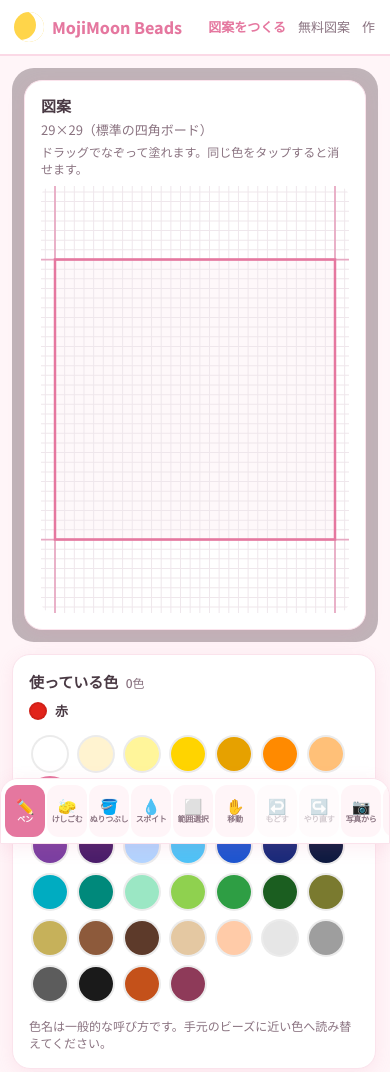
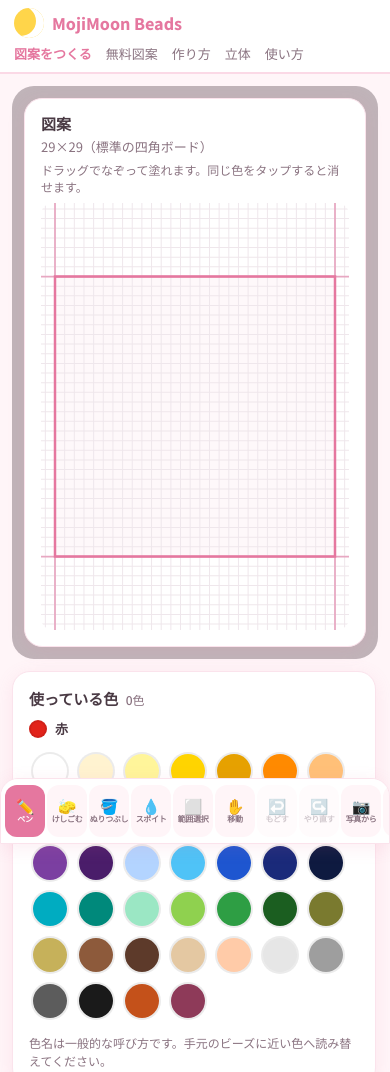
Before and after one commit to martinfly1016/perler_bead, a plain HTML site: page index.html in a window 390 px wide. Shown: the top 1072 px of the page. Drawn offline with Linux system fonts and the light colour scheme.

Commit message:
Fix mobile header nav overflow so every link stays visible. (#6)
On small screens the nav now wraps onto a second row instead of
scrolling with a hidden scrollbar, so 作り方, 立体, and 使い方 are
reachable. Desktop layout is unchanged.

Co-authored-by: Grok Bot <grok-bot@users.noreply.github.com>

```diff
--- a/style.css
+++ b/style.css
@@ -930,16 +930,26 @@ a {
 
 @media (max-width: 860px) {
     .top {
-        padding: 0 14px;
-        height: 56px;
+        padding: 8px 14px;
+        height: auto;
+        min-height: 56px;
+        flex-wrap: wrap;
+        row-gap: 6px;
+        column-gap: 12px;
     }
 
     .logo {
         font-size: 16px;
     }
 
+    .nav {
+        flex-wrap: wrap;
+        overflow: visible;
+        gap: 4px 14px;
+    }
+
     .nav a {
-        margin-left: 12px;
+        margin-left: 0;
         font-size: 13px;
     }
 
@@ -1040,6 +1050,12 @@ a {
     .seo-footer {
         padding: 28px 14px 20px;
         font-size: 0.92rem;
+    }
+}
+
+@media (max-width: 560px) {
+    .nav {
+        flex: 1 1 100%;
     }
 }
 
```
